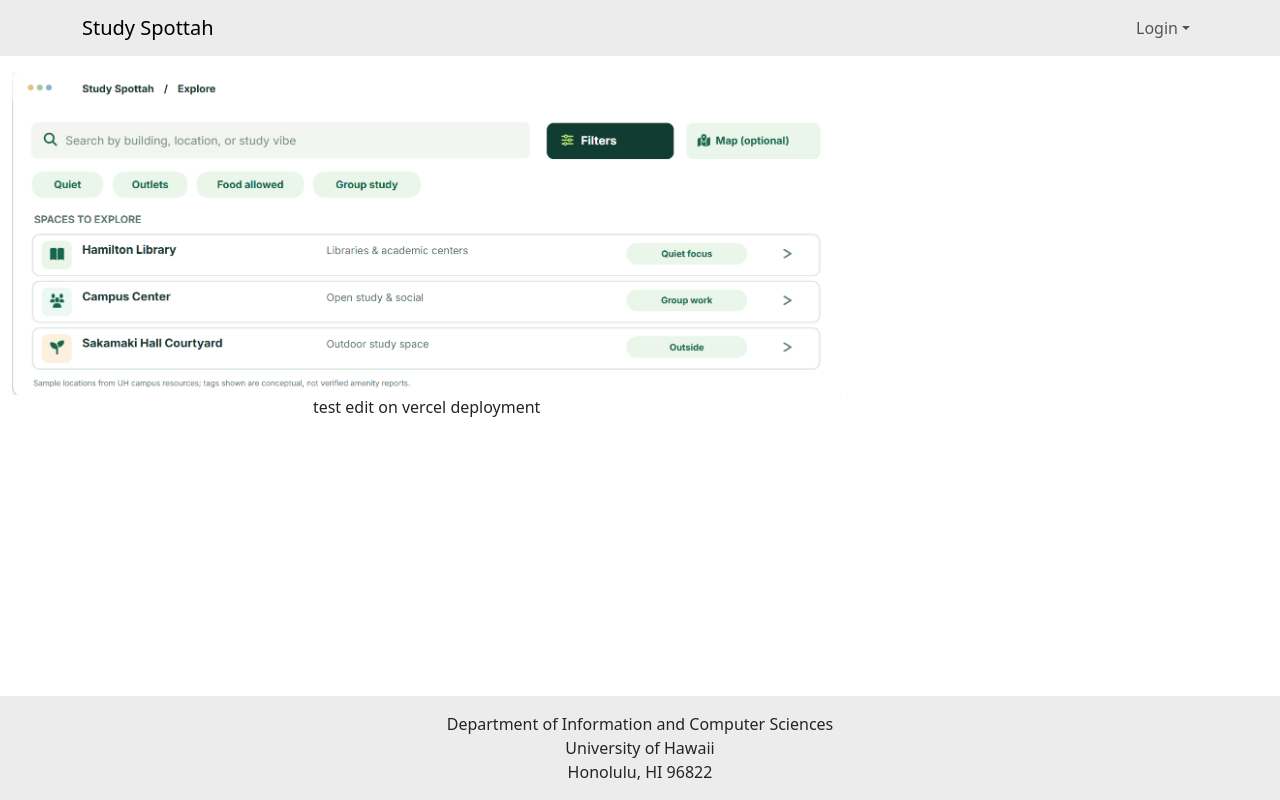
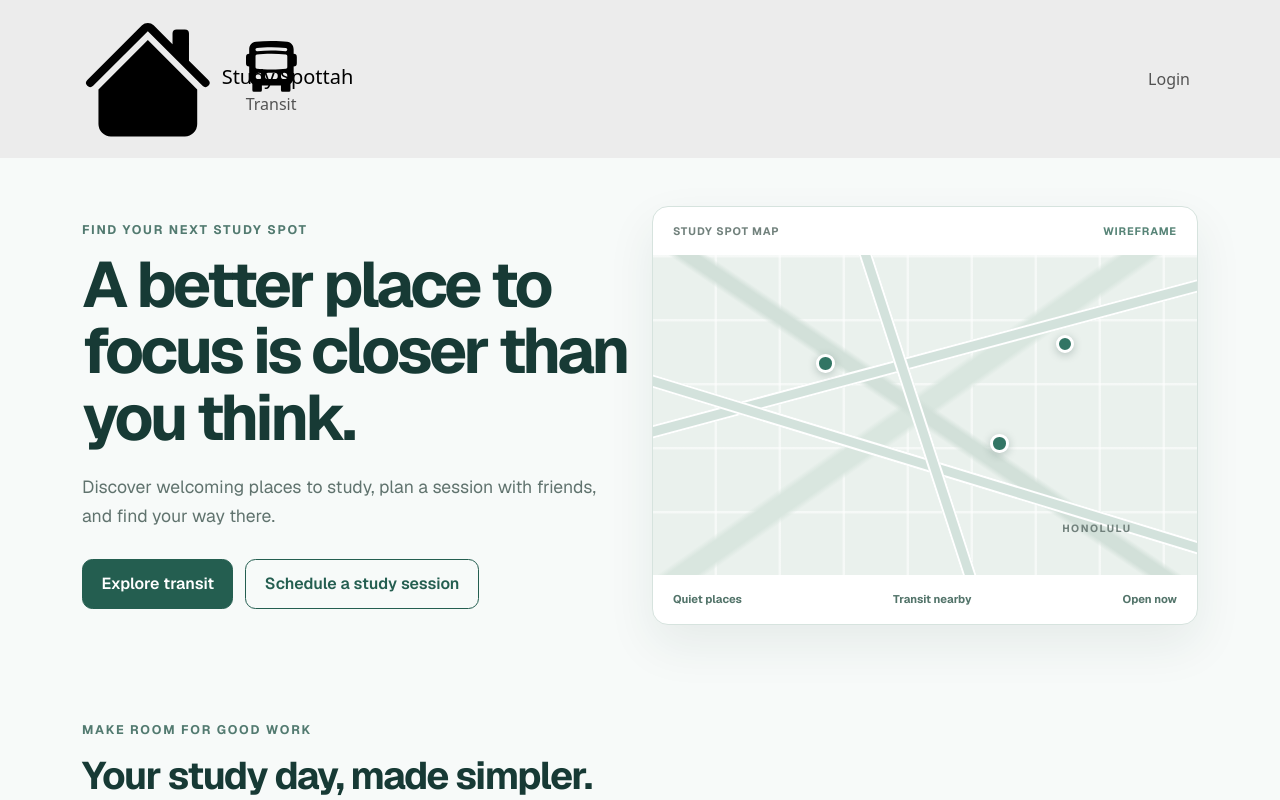
Before and after one commit to Consonant-Soup/Study-spottah, a Next.js app: page / in a window 1280 px wide. Shown: the top 800 px of the page. Built offline with nearby package versions, Linux system fonts and the light colour scheme; no server answers.

Commit message:
stubbed out many pages

```diff
--- a/src/app/page.module.css
+++ b/src/app/page.module.css
@@ -1,141 +1,226 @@
 .page {
-  --background: #fafafa;
-  --foreground: #fff;
-
-  --text-primary: #000;
-  --text-secondary: #666;
-
-  --button-primary-hover: #383838;
-  --button-secondary-hover: #f2f2f2;
-  --button-secondary-border: #ebebeb;
-
-  display: flex;
-  min-height: 100vh;
-  align-items: center;
-  justify-content: center;
+  flex: 1;
+  background: #f7faf9;
+  color: #173a35;
   font-family: var(--font-geist-sans);
-  background-color: var(--background);
 }
 
-.main {
-  display: flex;
-  min-height: 100vh;
-  width: 100%;
-  max-width: 800px;
-  flex-direction: column;
-  align-items: flex-start;
-  justify-content: space-between;
-  background-color: var(--foreground);
-  padding: 120px 60px;
+.eyebrow {
+  margin-bottom: 0.75rem;
+  color: #527a70;
+  font-size: 0.78rem;
+  font-weight: 700;
+  letter-spacing: 0.14em;
+  text-transform: uppercase;
+}
+
+.heading {
+  max-width: 39rem;
+  font-size: clamp(2.5rem, 5vw, 4.25rem);
+  font-weight: 650;
+  letter-spacing: -0.055em;
+  line-height: 1.04;
 }
 
 .intro {
-  display: flex;
-  flex-direction: column;
-  align-items: flex-start;
-  text-align: left;
-  gap: 24px;
+  max-width: 34rem;
+  margin: 1.25rem 0 1.75rem;
+  color: #60736e;
+  font-size: 1.1rem;
+  line-height: 1.7;
 }
 
-.intro h1 {
-  max-width: 320px;
-  font-size: 40px;
-  font-weight: 600;
-  line-height: 48px;
-  letter-spacing: -2.4px;
-  text-wrap: balance;
-  color: var(--text-primary);
+.actions {
+  display: flex;
+  flex-wrap: wrap;
+  gap: 0.75rem;
 }
 
-.intro p {
-  max-width: 440px;
-  font-size: 18px;
-  line-height: 32px;
-  text-wrap: balance;
-  color: var(--text-secondary);
+.primaryButton,
+.secondaryButton {
+  display: inline-flex;
+  min-height: 3rem;
+  align-items: center;
+  justify-content: center;
+  padding: 0.75rem 1.15rem;
+  border: 1px solid #245e50;
+  border-radius: 0.65rem;
+  font-weight: 600;
+  text-decoration: none;
+  transition: background-color 150ms ease, color 150ms ease;
 }
 
-.intro a {
-  font-weight: 500;
-  color: var(--text-primary);
+.primaryButton {
+  background: #245e50;
+  color: #fff;
 }
 
-.ctas {
-  display: flex;
-  flex-direction: row;
-  width: 100%;
-  max-width: 440px;
-  gap: 16px;
-  font-size: 14px;
+.primaryButton:hover {
+  background: #184a3f;
+  color: #fff;
 }
 
-.ctas a {
-  display: flex;
-  justify-content: center;
-  align-items: center;
-  height: 40px;
-  padding: 0 16px;
-  border-radius: 128px;
-  border: 1px solid transparent;
-  transition: 0.2s;
-  cursor: pointer;
-  width: fit-content;
-  font-weight: 500;
+.secondaryButton {
+  background: transparent;
+  color: #245e50;
 }
 
-a.primary {
-  background: var(--text-primary);
-  color: var(--background);
-  gap: 8px;
+.secondaryButton:hover {
+  background: #e7f0ec;
+  color: #184a3f;
 }
 
-a.secondary {
-  border-color: var(--button-secondary-border);
+.mapCard {
+  overflow: hidden;
+  border: 1px solid #d6e3de;
+  border-radius: 1rem;
+  background: #fff;
+  box-shadow: 0 1.25rem 3rem rgb(26 63 54 / 8%);
 }
 
-/* Enable hover only on non-touch devices */
-@media (hover: hover) and (pointer: fine) {
-  a.primary:hover {
-    background: var(--button-primary-hover);
-    border-color: transparent;
+.mapHeader,
+.mapFooter {
+  display: flex;
+  justify-content: space-between;
+  padding: 1rem 1.25rem;
+  color: #71817c;
+  font-size: 0.68rem;
+  font-weight: 700;
+  letter-spacing: 0.08em;
+}
+
+.mapStatus {
+  color: #578477;
+}
+
+.map {
+  position: relative;
+  height: 20rem;
+  overflow: hidden;
+  background-color: #eaf1ed;
+  background-image: linear-gradient(34deg, transparent 48%, #d2e0d9 49%, #d2e0d9 51%, transparent 52%),
+    linear-gradient(145deg, transparent 46%, #d9e6df 47%, #d9e6df 50%, transparent 51%),
+    repeating-linear-gradient(90deg, transparent, transparent 3.8rem, rgb(255 255 255 / 55%) 3.9rem, rgb(255 255 255 / 55%) 4rem),
+    repeating-linear-gradient(0deg, transparent, transparent 3.8rem, rgb(255 255 255 / 55%) 3.9rem, rgb(255 255 255 / 55%) 4rem);
+}
+
+.roadOne,
+.roadTwo,
+.roadThree {
+  position: absolute;
+  display: block;
+  width: 130%;
+  height: 0.8rem;
+  border: 2px solid #fff;
+  border-right: 0;
+  border-left: 0;
+  background: #d3e2dc;
+}
+
+.roadOne {
+  top: 28%;
+  left: -10%;
+  transform: rotate(-15deg);
+}
+
+.roadTwo {
+  top: 65%;
+  left: -12%;
+  transform: rotate(17deg);
+}
+
+.roadThree {
+  top: 45%;
+  left: -17%;
+  transform: rotate(72deg);
+}
+
+.mapPin {
+  position: absolute;
+  z-index: 1;
+  width: 1.15rem;
+  height: 1.15rem;
+  border: 3px solid #fff;
+  border-radius: 50%;
+  background: #327564;
+  box-shadow: 0 2px 8px rgb(23 58 53 / 25%);
+}
+
+.pinOne {
+  top: 31%;
+  left: 30%;
+}
+
+.pinTwo {
+  top: 56%;
+  left: 62%;
+}
+
+.pinThree {
+  top: 25%;
+  left: 74%;
+}
+
+.mapLabel {
+  position: absolute;
+  right: 12%;
+  bottom: 12%;
+  color: #71817c;
+  font-size: 0.65rem;
+  font-weight: 700;
+  letter-spacing: 0.15em;
+}
+
+.mapFooter {
+  color: #53746a;
+  font-size: 0.7rem;
+  letter-spacing: 0;
+}
+
+.featureSection {
+  margin-top: 6rem;
+}
+
+.sectionHeading {
+  font-size: clamp(1.7rem, 3vw, 2.4rem);
+  font-weight: 650;
+  letter-spacing: -0.04em;
+}
+
+.featureCard {
+  height: 100%;
+  padding: 1.5rem;
+  border: 1px solid #dce7e2;
+  border-radius: 0.85rem;
+  background: #fff;
+}
+
+.featureNumber {
+  display: inline-block;
+  margin-bottom: 1rem;
+  color: #679386;
+  font-size: 0.75rem;
+  font-weight: 700;
+  letter-spacing: 0.1em;
+}
+
+.featureCard h3 {
+  font-size: 1.1rem;
+  font-weight: 650;
+}
+
+.featureCard p {
+  margin: 0;
+  color: #687a75;
+  line-height: 1.6;
+}
+
+@media (max-width: 575px) {
+  .map {
+    height: 16rem;
   }
 
-  a.secondary:hover {
-    background: var(--button-secondary-hover);
-    border-color: transparent;
+  .featureSection {
+    margin-top: 4rem;
   }
 }
-
-@media (max-width: 600px) {
-  .main {
-    padding: 48px 24px;
-  }
-
-  .intro {
-    gap: 16px;
-  }
-
-  .intro h1 {
-    font-size: 32px;
-    line-height: 40px;
-    letter-spacing: -1.92px;
-  }
-}
-
-@media (prefers-color-scheme: dark) {
-  .logo {
-    filter: invert();
-  }
-
-  .page {
-    --background: #000;
-    --foreground: #000;
-
-    --text-primary: #ededed;
-    --text-secondary: #999;
-
-    --button-primary-hover: #ccc;
-    --button-secondary-hover: #1a1a1a;
-    --button-secondary-border: #1a1a1a;
-  }
-}
--- a/src/app/page.tsx
+++ b/src/app/page.tsx
@@ -1,16 +1,72 @@
-import { Col, Container, Image, Row } from 'react-bootstrap';
+import { Col, Container, Row } from 'react-bootstrap';
+import styles from './page.module.css';
 
-/** The Home page. */
 const Home = () => (
-  <main>
-    <Container id="landing-page" fluid className="py-3">
-      <Row className="align-middle text-center">
-
-        <Col xs={8} className="d-flex flex-column justify-content-center">
-          <Image src="/images/mockup-homepage.png" width=".9vw" alt="" />
-          <p>test edit on vercel deployment</p>
+  <main className={styles.page}>
+    <Container className="py-5">
+      <Row className="align-items-center gy-5">
+        <Col lg={6}>
+          <p className={styles.eyebrow}>Find your next study spot</p>
+          <h1 className={styles.heading}>A better place to focus is closer than you think.</h1>
+          <p className={styles.intro}>
+            Discover welcoming places to study, plan a session with friends, and find your way there.
+          </p>
+          <div className={styles.actions}>
+            <a className={styles.primaryButton} href="/transit">Explore transit</a>
+            <a className={styles.secondaryButton} href="/schedule">Schedule a study session</a>
+          </div>
+        </Col>
+        <Col lg={6}>
+          <section className={styles.mapCard} aria-label="Study spot map wireframe">
+            <div className={styles.mapHeader}>
+              <span>STUDY SPOT MAP</span>
+              <span className={styles.mapStatus}>WIREFRAME</span>
+            </div>
+            <div className={styles.map}>
+              <span className={styles.roadOne} />
+              <span className={styles.roadTwo} />
+              <span className={styles.roadThree} />
+              <span className={`${styles.mapPin} ${styles.pinOne}`} />
+              <span className={`${styles.mapPin} ${styles.pinTwo}`} />
+              <span className={`${styles.mapPin} ${styles.pinThree}`} />
+              <span className={styles.mapLabel}>HONOLULU</span>
+            </div>
+            <div className={styles.mapFooter}>
+              <span>Quiet places</span>
+              <span>Transit nearby</span>
+              <span>Open now</span>
+            </div>
+          </section>
         </Col>
       </Row>
+
+      <section className={styles.featureSection}>
+        <p className={styles.eyebrow}>Make room for good work</p>
+        <h2 className={styles.sectionHeading}>Your study day, made simpler.</h2>
+        <Row className="g-3 mt-2">
+          <Col md={4}>
+            <article className={styles.featureCard}>
+              <span className={styles.featureNumber}>01</span>
+              <h3>Find a spot</h3>
+              <p>Browse study-friendly places and choose the right setting for your day.</p>
+            </article>
+          </Col>
+          <Col md={4}>
+            <article className={styles.featureCard}>
+              <span className={styles.featureNumber}>02</span>
+              <h3>Get there easily</h3>
+              <p>Check transit options and make the trip part of your plan.</p>
+            </article>
+          </Col>
+          <Col md={4}>
+            <article className={styles.featureCard}>
+              <span className={styles.featureNumber}>03</span>
+              <h3>Study together</h3>
+              <p>Schedule a session and invite your friends to join you.</p>
+            </article>
+          </Col>
+        </Row>
+      </section>
     </Container>
   </main>
 );
--- a/src/components/Navbar.tsx
+++ b/src/components/Navbar.tsx
@@ -1,62 +1,75 @@
 'use client';
 
-import { useSession } from 'next-auth/react'; // v5 compatible
+import { useSession } from 'next-auth/react';
 import { usePathname } from 'next/navigation';
 import { Container, Nav, Navbar, NavDropdown } from 'react-bootstrap';
-import { BoxArrowRight, Lock, PersonFill, PersonPlusFill } from 'react-bootstrap-icons';
+import {
+  BoxArrowRight,
+  BusFrontFill,
+  CalendarWeekFill,
+  HouseFill,
+  Lock,
+  PersonCircle,
+  PlusCircleFill,
+} from 'react-bootstrap-icons';
 
 const NavBar: React.FC = () => {
   const { data: session, status } = useSession();
   const pathName = usePathname();
   if (status === 'loading') return null;
+
   const currentUser = session?.user?.email;
-  const role = session?.user?.role;
   return (
     <Navbar bg="light" expand="lg">
       <Container>
-        <Navbar.Brand href="/">Study Spottah</Navbar.Brand>
-        <Navbar.Toggle aria-controls="basic-navbar-nav" />
-        <Navbar.Collapse id="basic-navbar-nav">
-          <Nav className="me-auto justify-content-start">
+        <Navbar.Brand href="/" aria-label="Home">
+          <HouseFill className="me-2" aria-hidden="true" />
+          Study Spottah
+        </Navbar.Brand>
+        <Navbar.Toggle aria-controls="study-spottah-navbar" />
+        <Navbar.Collapse id="study-spottah-navbar">
+          <Nav className="me-auto">
             {currentUser && (
               <>
-                <Nav.Link id="add-stuff-nav" href="/add" active={pathName === '/add'}>
-                  Add Stuff
-                </Nav.Link>
-                <Nav.Link id="list-stuff-nav" href="/list" active={pathName === '/list'}>
-                  List Stuff
+                <Nav.Link href="/schedule" active={pathName === '/schedule'}>
+                  <CalendarWeekFill className="me-1" aria-hidden="true" />
+                  Schedule a study session
                 </Nav.Link>
               </>
             )}
-            {currentUser && role === 'ADMIN' && (
-              <Nav.Link id="admin-stuff-nav" href="/admin" active={pathName === '/admin'}>
-                Admin
+            <Nav.Link href="/transit" active={pathName === '/transit'}>
+              <BusFrontFill className="me-1" aria-hidden="true" />
+              Transit
+            </Nav.Link>
+            {currentUser && (
+              <Nav.Link href="/spots/new" active={pathName === '/spots/new'}>
+                <PlusCircleFill className="me-1" aria-hidden="true" />
+                Create/report a new spot
               </Nav.Link>
             )}
           </Nav>
           <Nav>
-            {session ? (
-              <NavDropdown id="login-dropdown" title={currentUser}>
-                <NavDropdown.Item id="login-dropdown-sign-out" href="/api/auth/signout">
-                  <BoxArrowRight />
-                  Sign Out
-                </NavDropdown.Item>
-                <NavDropdown.Item id="login-dropdown-change-password" href="/auth/change-password">
-                  <Lock />
-                  Change Password
-                </NavDropdown.Item>
-              </NavDropdown>
+            {currentUser ? (
+              <>
+                <Nav.Link href="/profile" active={pathName === '/profile'}>
+                  <PersonCircle className="me-1" aria-hidden="true" />
+                  Profile
+                </Nav.Link>
+                <NavDropdown id="account-dropdown" title={currentUser}>
+                  <NavDropdown.Item href="/api/auth/signout">
+                    <BoxArrowRight className="me-2" aria-hidden="true" />
+                    Sign out
+                  </NavDropdown.Item>
+                  <NavDropdown.Item href="/auth/change-password">
+                    <Lock className="me-2" aria-hidden="true" />
+                    Change password
+                  </NavDropdown.Item>
+                </NavDropdown>
+              </>
             ) : (
-              <NavDropdown id="login-dropdown" title="Login">
-                <NavDropdown.Item id="login-dropdown-sign-in" href="/auth/signin">
-                  <PersonFill />
-                  Sign in
-                </NavDropdown.Item>
-                <NavDropdown.Item id="login-dropdown-sign-up" href="/auth/signup">
-                  <PersonPlusFill />
-                  Sign up
-                </NavDropdown.Item>
-              </NavDropdown>
+              <Nav.Link id="login-nav" href="/auth/signin" active={pathName === '/auth/signin'}>
+                Login
+              </Nav.Link>
             )}
           </Nav>
         </Navbar.Collapse>
```
Also changed, not shown: src/app/profile/page.tsx (added, +11 -0 lines), src/app/schedule/page.tsx (added, +11 -0 lines), src/app/spots/new/page.tsx (added, +11 -0 lines), src/app/transit/page.tsx (added, +10 -0 lines), src/components/FeatureStubPage.tsx (added, +65 -0 lines).
